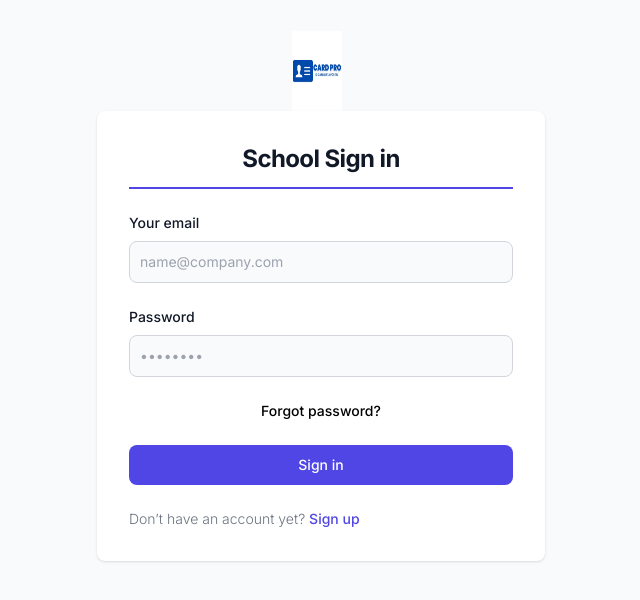
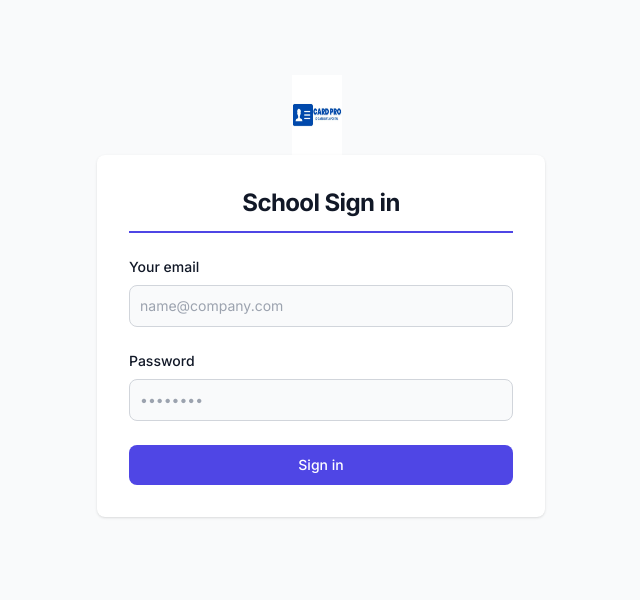
Before and after one commit to arpitsahuu/idcardpro, a Next.js app in the folder client/: page /SchoolSignin in a window 1280 px wide. Shown: the part 104-704 px from the top of the page, without its empty margins (319-959 px from the left). Built offline with nearby package versions, Linux system fonts and the light colour scheme.

Commit message:
remove forget from school singin

```diff
--- a/client/src/app/SchoolSignin/page.js
+++ b/client/src/app/SchoolSignin/page.js
@@ -91,29 +91,12 @@ const SchoolSignin = () => {
                     onChange={(e) => setpassword(e.target.value)}
                   />
                 </div>
-                <div className="flex items-center justify-center">
-                  <a
-                    href="#"
-                    className="text-sm font-medium text-primary-600 hover:underline dark:text-primary-500"
-                  >
-                    Forgot password?
-                  </a>
-                </div>
                 <button
                   type="submit"
                   className="w-full text-white bg-primary-600 bg-indigo-600 hover:bg-primary-700 focus:ring-4 focus:outline-none focus:ring-primary-300 font-medium rounded-lg text-sm px-5 py-2.5 text-center dark:bg-sky-600 dark:hover:bg-primary-700 dark:focus:ring-primary-800"
                 >
                   Sign in
                 </button>
-                <p className="text-sm font-light text-gray-500 dark:text-gray-400">
-                  Don’t have an account yet?{" "}
-                  <Link
-                    href="/signup"
-                    className="font-medium text-indigo-600 hover:underline dark:text-primary-500"
-                  >
-                    Sign up
-                  </Link>
-                </p>
               </form>
             </div>
           </div>
```
Also changed, not shown: 1 other file (tests, documents, lock files or other folders).
